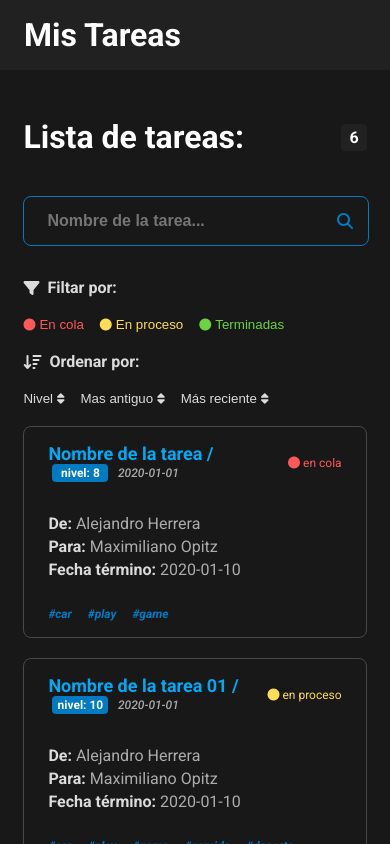
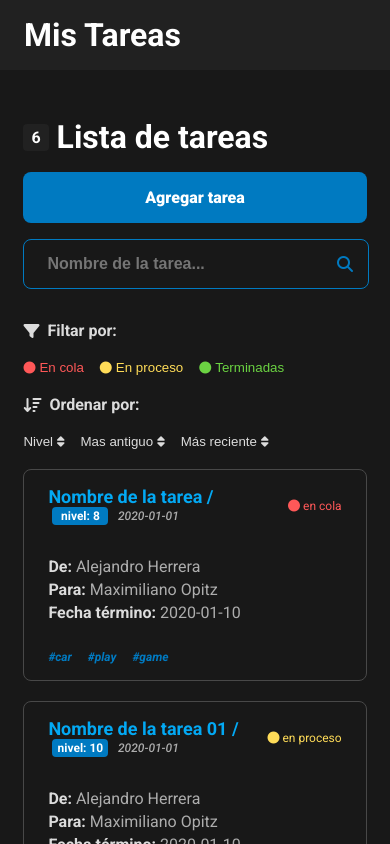
Before and after one commit to AlejandroIHT/my-task, a React app: page / in a window 390 px wide. Shown: the top 844 px of the page. Built offline with nearby package versions, Linux system fonts and the light colour scheme.

Commit message:
[edit] Header component add button

```diff
--- a/src/components/Header.jsx
+++ b/src/components/Header.jsx
@@ -1,10 +1,13 @@
 import React from 'react';
+import { Link } from 'react-router-dom';
 
 import '../styles/components/header.css';
 
 const Header = () => (
   <header className="header global-padding">
-    <h1 className="header__title reset-margin">Mis Tareas</h1>
+    <Link to="/" className="header__link">
+      <h1 className="header__title reset-margin">Mis Tareas</h1>
+    </Link>
   </header>
 );
 
--- a/src/components/Tasks.jsx
+++ b/src/components/Tasks.jsx
@@ -1,4 +1,5 @@
 import React from 'react';
+import { Link } from 'react-router-dom'
 import '../styles/components/tasks.css';
 import Task from './Task';
 import Search from './Search';
@@ -7,9 +8,14 @@ import Filters from './Filters';
 const Tasks = ({ tasks }) => (
   <div className="tasks">
     <div className="tasks__container__header">
-      <h1 className="tasks__title">Lista de tareas:</h1>
-      <div className="tasks__quantity">
-        <p>{tasks.length}</p>
+      <div className="tasks__container__header--column">
+        <div className="tasks__quantity">
+          <p>{tasks.length}</p>
+        </div>
+        <h1 className="tasks__title">Lista de tareas</h1>
+      </div>
+      <div className="tasks__container__header--column">
+        <Link to="/addtask" className="tasks__container__header--button">Agregar tarea</Link>
       </div>
     </div>
 
--- a/src/styles/components/header.css
+++ b/src/styles/components/header.css
@@ -4,6 +4,10 @@
   background-color: var(--main-color-primary);
 }
 
+.header__link {
+  text-decoration: none;
+}
+
 .header__title {
   color: var(--main-color-white);
   font-size: var(--main-size-title);
--- a/src/styles/components/tasks.css
+++ b/src/styles/components/tasks.css
@@ -5,6 +5,15 @@
   justify-content: space-between;
   align-items: center;
   margin-bottom: 40px;
+}
+
+.tasks__container__header--column {
+  display: flex;
+  align-items: center;
+}
+
+.tasks__quantity {
+  margin-right: 8px;
 }
 
 .tasks__quantity p {
@@ -16,5 +25,40 @@
 
 .tasks__search__container:focus,
 .tasks__search__container:active {
- background-color: #007ac10f;
+  background-color: #007ac10f;
 }
+
+.tasks__container__header--button {
+  color: white;
+  font-weight: 800;
+  background: var(--secondaty-color-dark);
+  padding: 16px 24px;
+  border-radius: 8px;
+  text-decoration: none;
+}
+
+.tasks__container__header--button:hover {
+  background: var(--secondary-color-primary);
+}
+
+@media (max-width: 540px) {
+  .tasks__container__header {
+    flex-direction: column;
+    align-items: flex-start;
+    margin-bottom: 0;
+  }
+
+  .tasks__container__header--column {
+    margin-bottom: 16px;
+  }
+
+  .tasks__container__header--column,
+  .tasks__container__header--button {
+    width: 100%;
+    text-align: center;
+  }
+
+  .tasks__container__header--button {
+    margin: 0;
+  }
+}
```
